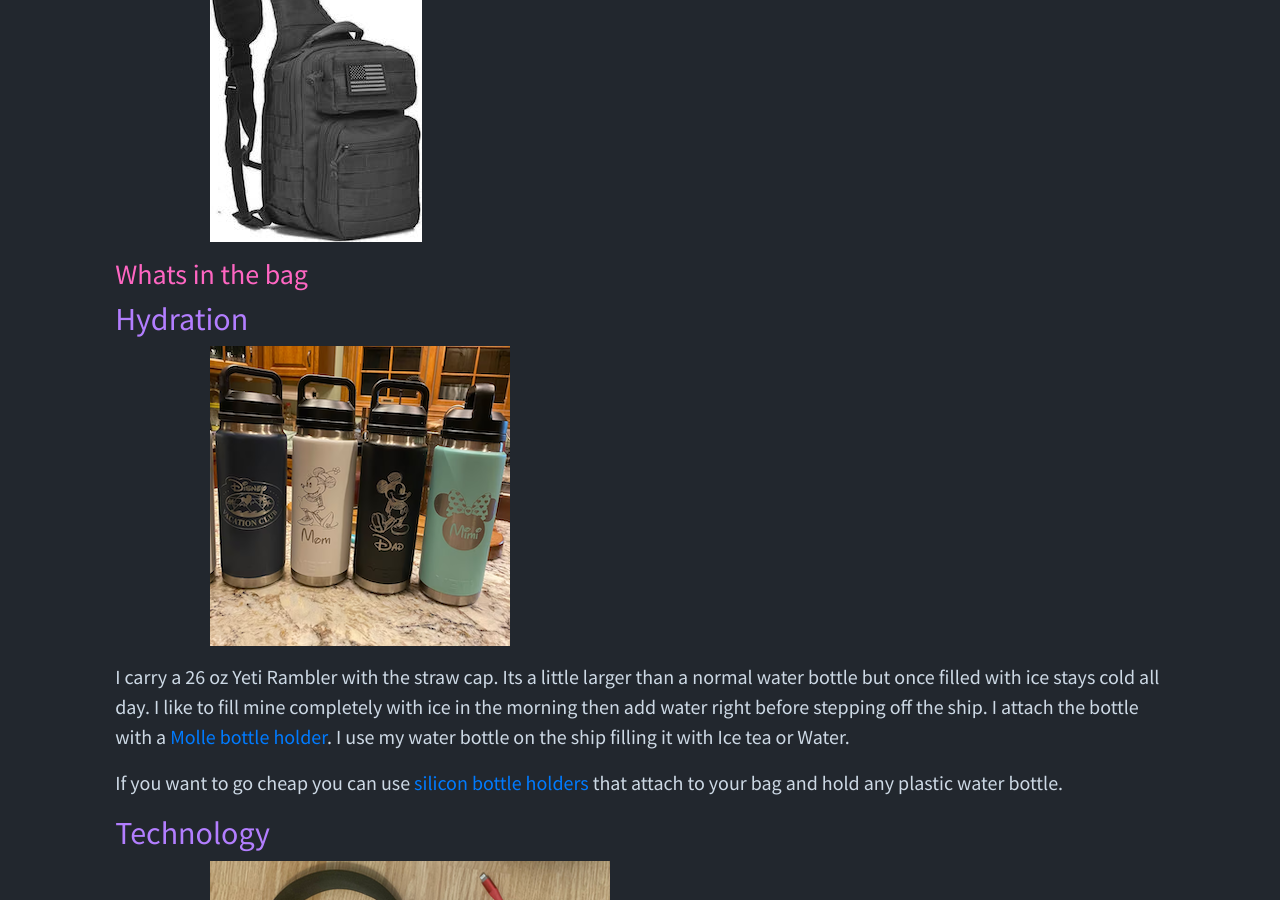
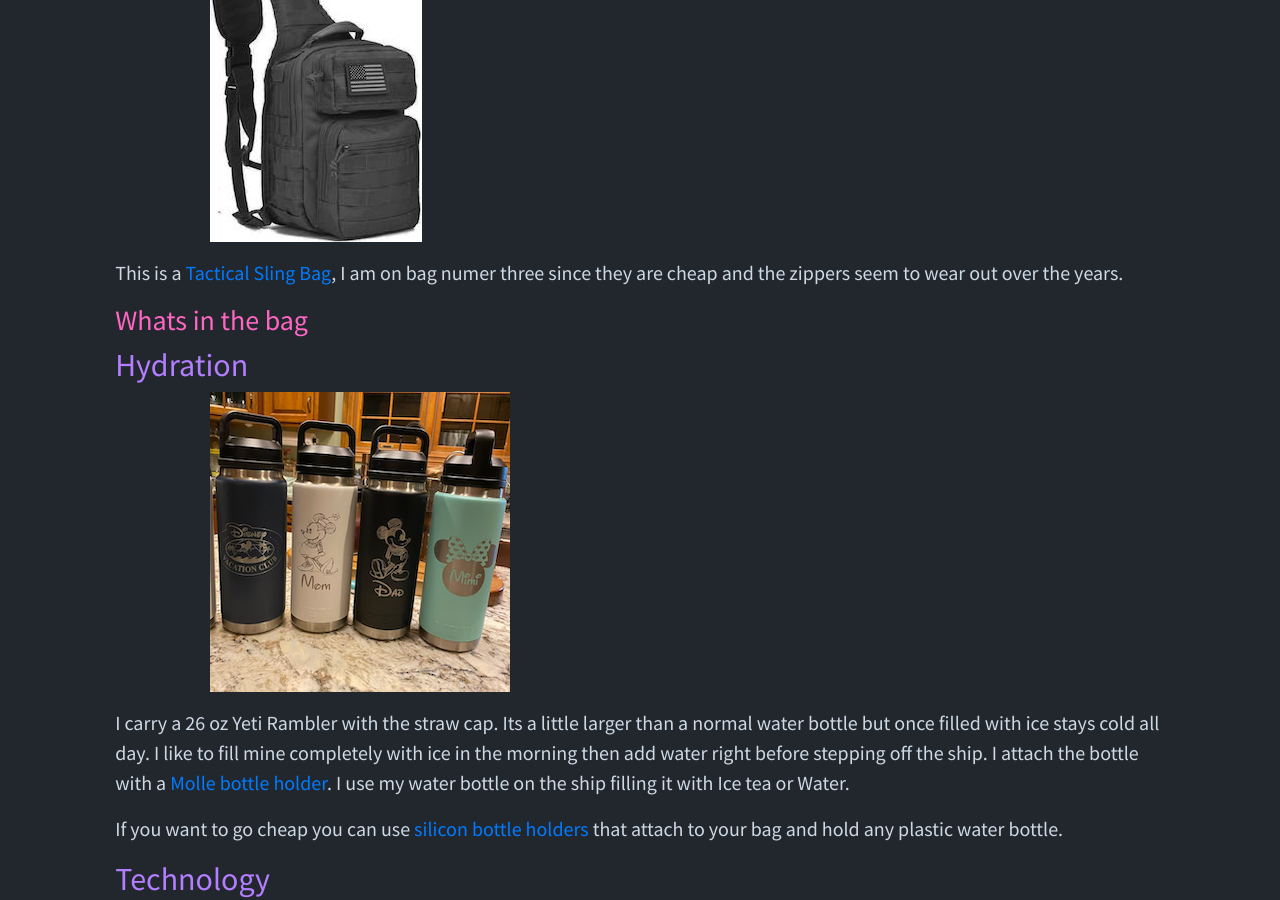
Before and after one commit to mjh2901/mikehathaway.com, a Jekyll site: the page built from _posts/2023-09-09-cruise-day-bag.md, in a window 1280 px wide and 900 px high, scrolled down 1228 px. Built offline with Jekyll 4.4.1, drawn with Linux system fonts in a browser that asks for light colours.

Commit message:
Update 2023-09-09-cruise-day-bag.md

```diff
--- a/_posts/2023-09-09-cruise-day-bag.md
+++ b/_posts/2023-09-09-cruise-day-bag.md
@@ -27,6 +27,8 @@ Generally only one person in a group needs this bag, others can haul swimsuits,
 
 
 ![[Day Bag](https://www.amazon.com/Tactical-Military-Shoulder-Backpack-Everyday/dp/B0BRR6N3TY/ref=sr_1_7?crid=OM3HI3MS7KNR&keywords=tactical+diaper+bag&qid=1694400020&sprefix=tactical+diaper%2Caps%2C159&sr=8-7)]({{site.baseurl}}/assets/img/posts/travel/daybag.jpg)
+
+This is a [Tactical Sling Bag]((https://www.amazon.com/Tactical-Military-Shoulder-Backpack-Everyday/dp/B0BRR6N3TY/ref=sr_1_7?crid=OM3HI3MS7KNR&keywords=tactical+diaper+bag&qid=1694400020&sprefix=tactical+diaper%2Caps%2C159&sr=8-7)), I am on bag numer three since they are cheap and the zippers seem to wear out over the years.
 
 ### Whats in the bag
 
```
